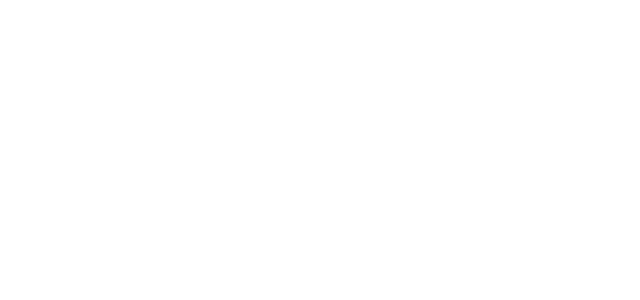
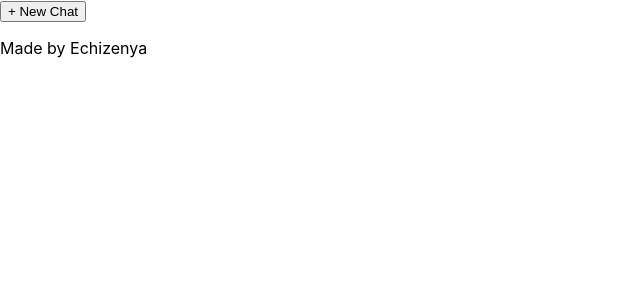
Before and after one commit to echizenyayota/react-chatgpt-clone, a React (Create React App) app: page / in a window 1280 px wide. Shown: the top 300 px of the page, without its empty margins (0-640 px from the left). Built offline with nearby package versions, Linux system fonts and the light colour scheme.

Commit message:
Place the necessary elements

```diff
--- a/src/App.js
+++ b/src/App.js
@@ -1,7 +1,14 @@
 const App = () => {
   return (
     <div className="app">
-
+      <section className="side-bar">
+        <button>+ New Chat</button>
+        <ul className="history"></ul>
+        <nav>
+          <p>Made by Echizenya</p>
+        </nav>
+      </section>
+      <section className="main"></section>
     </div>
   );
 }
```
